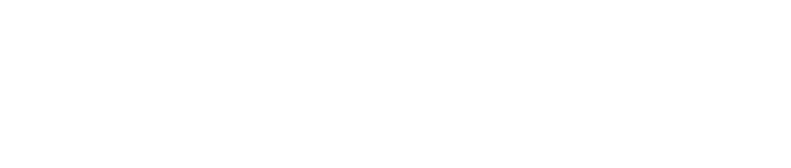
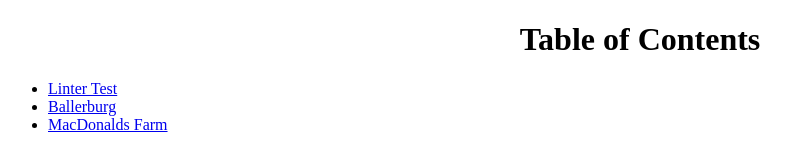
Before and after one commit to JNiqua/Code-2, a plain HTML site: page index.html in a window 1280 px wide. Shown: the whole page, without its empty margins (0-791 px from the left). Drawn offline with Linux system fonts and the light colour scheme.

Commit message:
index update

```diff
--- a/index.html
+++ b/index.html
@@ -7,6 +7,16 @@
     <script src="LinterTest/LinterTest.js"></script>
 </head>
 <body>
+    <p></p>
+    <p></p>
+    <h1>
+        <center>Table of Contents</center>
+    </h1>
+    <ul>
+        <li><a href="LinterTest/LinterTest.html">Linter Test</a></li>
+        <li><a href="Ballerburg/Ballerburg.html">Ballerburg</a></li>
+        <li><a href="AnimalFarm/Farm.html">MacDonalds Farm</a></li>
 
+    </ul>
 </body>
 </html>
```
